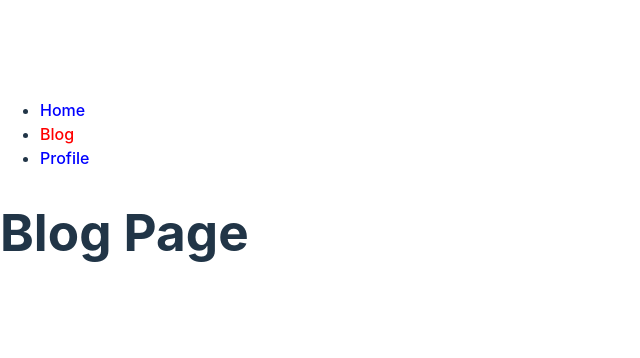
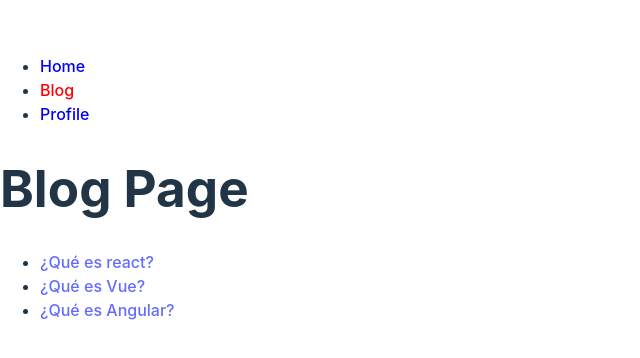
Before and after one commit to adandue/react-router, a React (Vite) app in the folder react-router/: page /#/blog in a window 1280 px wide. Shown: the part 212-570 px from the top of the page, without its empty margins (0-640 px from the left). Built offline with nearby package versions, Linux system fonts and the light colour scheme.

Commit message:
useParams: rutas dinámicas

```diff
--- a/react-router/src/App.jsx
+++ b/react-router/src/App.jsx
@@ -3,6 +3,7 @@
 import { HomePage } from './HomePage'
 import { BlogPage } from './BlogPage'
 import { ProfilePage } from './ProfilePage'
+import { BlogPost } from './BlogPost'
 
 function App() {
 
@@ -14,6 +15,7 @@
         <Routes>
           <Route path="/" element={<HomePage />} />
           <Route path="/blog" element={<BlogPage />} />
+          <Route path="/blog/:slug" element={<BlogPost />} />
           <Route path="/profile" element={<ProfilePage />} />
           <Route path="*" element={<p>Not Found</p>} />
         </Routes>
--- a/react-router/src/BlogPage.jsx
+++ b/react-router/src/BlogPage.jsx
@@ -1,8 +1,26 @@
 import React from "react"
+import { Link } from "react-router-dom"
+import { blogdata } from "./blogdata"
+
 
 const BlogPage = () => {
     return (
+        <>
         <h1>Blog Page</h1>
+        <ul>
+            {blogdata.map(post => (
+                <BlogLink post={post} key={post.slug} />
+            ))}
+        </ul>
+        </>
+    )
+}
+
+const BlogLink = ({ post }) => {
+    return (
+        <li>
+            <Link to={`/blog/${post.slug}`}>{post.title}</Link>
+        </li>
     )
 }
 
--- /dev/null
+++ b/react-router/src/BlogPost.jsx
@@ -0,0 +1,19 @@
+import React from "react"
+import { Link, useParams } from "react-router-dom"
+import { blogdata } from "./blogdata"
+
+const BlogPost = () => {
+    const { slug } = useParams()
+
+    const blogpost = blogdata.find(post => post.slug === slug)
+
+    return (
+        <>
+        <h2>{blogpost.title}</h2>
+        <p>{blogpost.author}</p>
+        <p>{blogpost.content}</p>
+        </>
+    )
+}
+
+export { BlogPost }
--- a/react-router/src/Menu.jsx
+++ b/react-router/src/Menu.jsx
@@ -6,7 +6,7 @@
         <nav>
             <ul>
                 {routes.map(route => (
-                    <li>
+                    <li key={route.text}>
                         <NavLink
                         style={({ isActive }) => ({
                         color: isActive ? 'red' : 'blue'
--- /dev/null
+++ b/react-router/src/blogdata.jsx
@@ -0,0 +1,21 @@
+const blogdata = []
+blogdata.push({
+    title: '¿Qué es react?',
+    slug: 'que-es-react',
+    content: 'React es el mejor framework de javascript.',
+    author: 'adan_due',
+})
+blogdata.push({
+    title: '¿Qué es Vue?',
+    slug: 'que-es-vue',
+    content: 'Vue es el mejor framework de javascript.',
+    author: 'yuki',
+})
+blogdata.push({
+    title: '¿Qué es Angular?',
+    slug: 'que-es-angular',
+    content: 'Angular es el mejor framework de javascript.',
+    author: 'lina',
+})
+
+export { blogdata }
```
